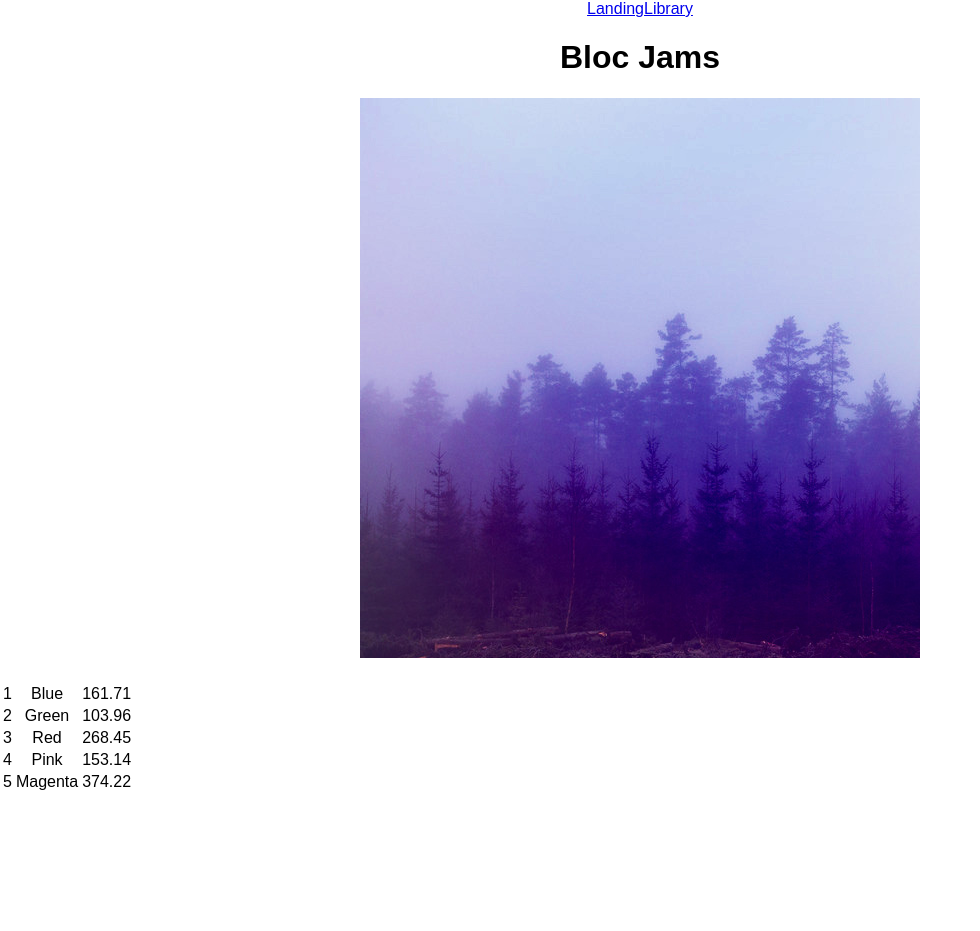
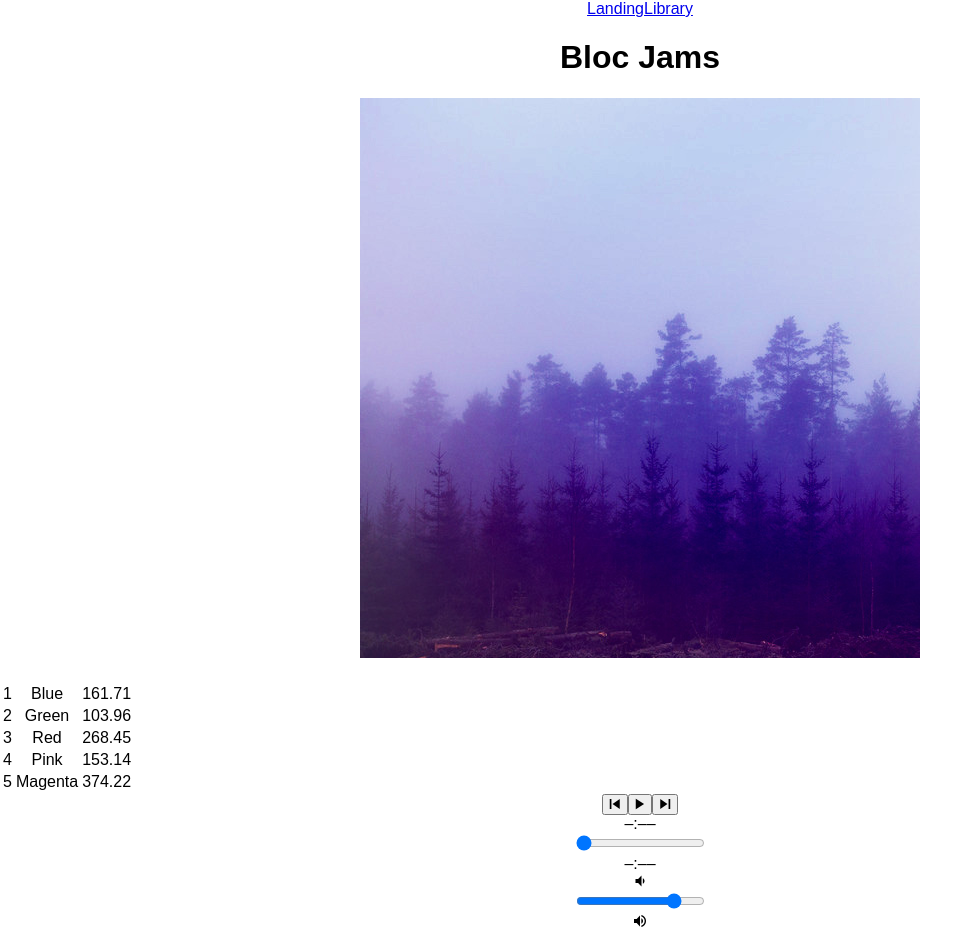
Before and after one commit to amanij7/bloc-jams-react, a React (Create React App) app: page /album/the-colors in a window 1280 px wide. Shown: the whole page, without its empty margins (0-980 px from the left). Before the commit the page ends 800 px from the top, so only its background shows below. Built offline with nearby package versions, Linux system fonts and the light colour scheme.

Commit message:
playbar 1

```diff
--- a/src/components/Album.js
+++ b/src/components/Album.js
@@ -1,5 +1,6 @@
 import React, { Component } from 'react';
 import albumData from './../data/albums';
+import PlayerBar from './PlayerBar';
 
 class Album extends Component {
   constructor(props){
@@ -55,6 +56,20 @@
        return (index + 1)
         }
     }
+    handlePrevClick() {
+     const currentIndex = this.state.album.songs.findIndex(song => this.state.currentSong === song);
+     const newIndex = Math.max(0, currentIndex - 1);
+     const newSong = this.state.album.songs[newIndex];
+     this.setSong(newSong);
+     this.play();
+   }
+   handleNextClick() {
+       const currentIndex = this.state.album.songs.findIndex(song => this.state.currentSong === song);
+       const newIndex = Math.min(4, currentIndex + 1);
+       const newSong = this.state.album.songs[newIndex];
+       this.setSong(newSong);
+       this.play();
+     }
   render() {
     return (
       <section className="album">
@@ -87,6 +102,13 @@
     }
         </tbody>
       </table>
+      <PlayerBar
+        isPlaying={this.state.isPlaying}
+        currentSong={this.state.currentSong}
+        handleSongClick={() => this.handleSongClick(this.state.currentSong)}
+        handlePrevClick={() => this.handlePrevClick()}
+        handleNextClick={() => this.handleNextClick()}
+      />
       </section>
     );
   }
--- /dev/null
+++ b/src/components/PlayerBar.js
@@ -0,0 +1,33 @@
+import React, {Component} from 'react';
+
+class PlayerBar extends Component {
+  render() {
+    return (
+      <section className="player-bar">
+          <section id="buttons">
+            <button id="previous" onClick={this.props.handlePrevClick}>
+              <span className="icon ion-md-skip-backward"></span>
+            </button>
+            <button id="play-pause" onClick={this.props.handleSongClick}>
+              <span className={this.props.isPlaying ? 'icon ion-md-pause' : 'icon ion-md-play'}></span>
+            </button>
+            <button id="next" onClick={this.props.handleNextClick}>
+              <span className="icon ion-md-skip-forward"></span>
+            </button>
+          </section>
+          <section id="time-control">
+            <div className="current-time">–:––</div>
+            <input type="range" className="seek-bar" value="0" />
+            <div className="total-time">–:––</div>
+          </section>
+          <section id="volume-control">
+            <div className="icon ion-md-volume-low"></div>
+            <input type="range" className="seek-bar" value="80" />
+            <div className="icon ion-md-volume-high"></div>
+          </section>
+        </section>
+    );
+  }
+}
+
+export default PlayerBar;
```
